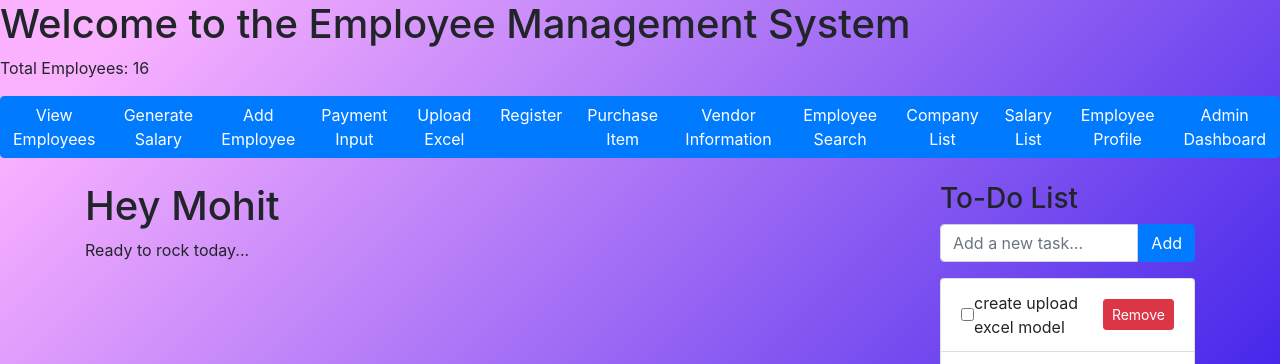
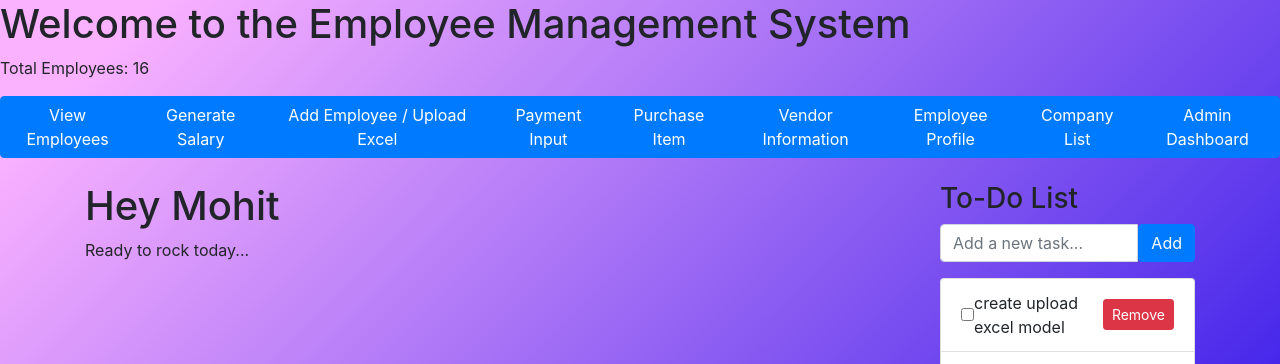
Before and after one commit to arush420/Project-X, a Django app: page / in a window 1280 px wide. Shown: the part 56-420 px from the top of the page. Run offline with Django 3.2, Linux system fonts and the light colour scheme; data comes from the database, SQL or seed files in the repository; some libraries are stand-ins or nearby versions.

Commit message:
code improved and made shorter

```diff
--- a/salary_management/employees/forms.py
+++ b/salary_management/employees/forms.py
@@ -8,10 +8,8 @@ class EmployeeForm(forms.ModelForm):
         model = Employee
         fields = ['employee_code', 'name', 'father_name', 'basic', 'transport', 'canteen', 'pf', 'esic', 'advance']
 
-
 class ExcelUploadForm(forms.Form):
     file = forms.FileField()
-
 
 class EmployeeSearchForm(forms.Form):
     employee_code_or_name = forms.CharField(label='Employee Code or Name', max_length=100)
--- a/salary_management/employees/templates/base.html
+++ b/salary_management/employees/templates/base.html
@@ -41,7 +41,7 @@
                             My Account
                         </a>
                         <ul class="dropdown-menu" aria-labelledby="navbarDropdown">
-                            <li><a class="dropdown-item" href="{% url 'employees:profile_detail' %}">My Profile</a></li>
+                            <li><a class="dropdown-item" href="{% url 'employees:user_profile_detail' %}">My Profile</a></li>
                             <li><a class="dropdown-item" href="#">Settings</a></li>
                             <li><a class="dropdown-item" href="#">Help</a></li>
                             <li><a class="dropdown-item" href="#">Sign Out</a></li>
--- a/salary_management/employees/templates/employees/employee_list.html
+++ b/salary_management/employees/templates/employees/employee_list.html
@@ -6,7 +6,7 @@
     <h1>Employee List</h1>
 
     <!-- Search form -->
-    <form method="get" action="">
+    <form method="get">
         <label for="search">Search by Employee Code or Name:</label>
         <input type="text" id="search" name="search" value="{{ search_query }}" placeholder="Enter employee code or name">
         <button type="submit">Search</button>
--- a/salary_management/employees/templates/employees/home.html
+++ b/salary_management/employees/templates/employees/home.html
@@ -12,16 +12,12 @@
     <div class="btn-group" role="group">
         <a href="{% url 'employees:employee_list' %}" class="btn btn-primary">View Employees</a>
         <a href="{% url 'employees:generate_salary' %}" class="btn btn-primary">Generate Salary</a>
-        <a href="{% url 'employees:add_employee' %}" class="btn btn-primary">Add Employee</a>
+        <a href="{% url 'employees:add_employee_and_upload' %}" class="btn btn-primary">Add Employee / Upload Excel</a>
         <a href="{% url 'employees:payment_input' %}" class="btn btn-primary">Payment Input</a>
-        <a href="{% url 'employees:upload_excel' %}" class="btn btn-primary">Upload Excel</a>
-        <a href="{% url 'employees:register' %}" class="btn btn-primary">Register</a>
         <a href="{% url 'employees:purchase_item_input' %}" class="btn btn-primary">Purchase Item</a>
         <a href="{% url 'employees:vendor_information_input' %}" class="btn btn-primary">Vendor Information</a>
-        <a href="{% url 'employees:employee_search' %}" class="btn btn-primary">Employee Search</a>
+        <a href="{% url 'employees:employee_profile' %}" class="btn btn-primary">Employee Profile</a>
         <a href="{% url 'employees:company_list' %}" class="btn btn-primary">Company List</a>
-        <a href="{% url 'employees:salary_list' %}" class="btn btn-primary">Salary List</a>
-        <a href="{% url 'employees:employee_profile' %}" class="btn btn-primary">Employee Profile</a>
         <a href="{% url 'employees:admin_dashboard' %}" class="btn btn-primary">Admin Dashboard</a>
     </div>
 
@@ -34,7 +30,7 @@
             <div class="col-3 todo-list">
                 <h3>To-Do List</h3>
 
-                <!-- Form to add a new sticky note -->
+                <!-- Form to add a new task -->
                 <form method="POST" action="{% url 'employees:add_task' %}">
                     {% csrf_token %}
                     <div class="input-group mb-3">
--- a/salary_management/employees/templates/employees/upload_excel.html
+++ b/salary_management/employees/templates/employees/upload_excel.html
@@ -1,4 +1,3 @@
-<!-- upload_excel.html -->
 {% extends 'base.html' %}
 
 {% block content %}
@@ -9,5 +8,4 @@
     {{ form.as_p }}
     <button type="submit" class="btn btn-primary">Upload</button>
 </form>
-
 {% endblock %}
--- a/salary_management/employees/urls.py
+++ b/salary_management/employees/urls.py
@@ -1,6 +1,6 @@
 from django.urls import path
-from .views import ( EmployeeListView, GenerateSalaryView, add_employee, home,
-    login_view, logout_view, register_view, employee_profile )
+from .views import ( EmployeeListView, AddEmployeeAndUploadView, GenerateSalaryView, download_template, home,
+    login_view, logout_view, register_view, employee_profile, user_profile_detail )
 from . import views
 from django.conf import settings
 from django.conf.urls.static import static
@@ -12,19 +12,15 @@ urlpatterns = [
     path('login/', views.login_view, name='login'),
     path('logout/', views.logout_view, name='logout'),
     path('dashboard/', views.dashboard_view, name='dashboard'),
+    path('user-profile/', views.user_profile_detail, name='user_profile_detail'),
     path('admin-dashboard/', views.admin_dashboard, name='admin_dashboard'),
     path('add_task/', views.add_task, name='add_task'),
     path('complete_task/<int:task_id>/', views.complete_task, name='complete_task'),
     path('delete_task/<int:task_id>/', views.delete_task, name='delete_task'),
-    path('add_employee/', add_employee, name='add_employee'),
-    path('upload-excel/', views.upload_excel, name='upload_excel'),
-    path('profile/', views.profile_detail, name='profile_detail'),
-    path('employees/<str:employee_code>/', views.employee_detail, name='employee_detail'),
-    path('employee/search/', views.employee_search, name='employee_search'),
-    path('employee/profile/', employee_profile, name='employee_profile'),
+    path('add_employee/', AddEmployeeAndUploadView.as_view(), name='add_employee_and_upload'),
+    path('employee_profile/', views.employee_profile, name='employee_profile'),
     path('generate_salary/', GenerateSalaryView.as_view(), name='generate_salary'),
-    path('salary/list/', views.salary_list, name='salary_list'),
-    path('download-template/', views.download_template, name='download_template'),
+    path('download-template/', download_template, name='download_template'),
     path('payment-input/', views.payment_input, name='payment_input'),
     path('purchase-item-input/', views.purchase_item_input, name='purchase_item_input'),
     path('vendor-information-input/', views.vendor_information_input, name='vendor_information_input'),
--- a/salary_management/employees/views.py
+++ b/salary_management/employees/views.py
@@ -1,5 +1,5 @@
 from decimal import Decimal
-
+from django.core.exceptions import ValidationError
 from django.shortcuts import render, redirect, get_object_or_404
 from .models import Employee, Salary, Task, Profile, Payment, PurchaseItem, VendorInformation, MONTH_CHOICES, Company
 from django.db.models import Q, Sum
@@ -63,295 +63,189 @@ class EmployeeListView(ListView):
 
     def get_queryset(self):
         search_query = self.request.GET.get('search', '')
-        if search_query:
-            return Employee.objects.filter(
-                Q(employee_code__icontains=search_query) | Q(name__icontains=search_query)
-            )
-        return Employee.objects.all()
-
-    def get_context_data(self, **kwargs):
-        context = super().get_context_data(**kwargs)
-        context['search_query'] = self.request.GET.get('search', '')
-        return context
+        return Employee.objects.filter(
+            Q(employee_code__icontains=search_query) | Q(name__icontains=search_query)
+        ) if search_query else Employee.objects.all()
 
 
 def employee_detail(request, employee_code):
     employee = get_object_or_404(Employee, employee_code=employee_code)
     return render(request, 'employee_detail.html', {'employee': employee})
 
-def employee_search(request):
-    if request.method == "POST":
-        employee_code = request.POST.get('employee_code')
-        return HttpResponseRedirect(reverse('employees:employee_detail', args=[employee_code]))
-    return render(request, 'employees/employee_search.html')
+
+def handle_file_upload(file):
+    df = pd.read_excel(file)
+    for _, row in df.iterrows():
+        if Employee.objects.filter(employee_code=row['employee_code']).exists():
+            continue
+        Employee.objects.create(
+            employee_code=row['employee_code'],
+            name=row['name'],
+            father_name=row['father_name'],
+            basic=row['basic'],
+            transport=row['transport'],
+            canteen=row['canteen'],
+            pf=row['pf'],
+            esic=row['esic'],
+            advance=row['advance']
+        )
+
+
+import pandas as pd
+from decimal import Decimal
+from django.core.exceptions import ValidationError
+
+def handle_file_upload(file):
+    try:
+        df = pd.read_excel(file)
+
+        # Required columns in the uploaded Excel file
+        required_columns = ['employee_code', 'name', 'father_name', 'basic', 'transport', 'canteen', 'pf', 'esic', 'advance']
+
+        # Check if all required columns are present in the file
+        for col in required_columns:
+            if col not in df.columns:
+                raise ValidationError(f"Missing required column: {col}")
+
+        # Iterate through the rows and save employees
+        for _, row in df.iterrows():
+            # Validate and convert data before saving
+            try:
+                employee_code = str(row['employee_code']).strip()
+                name = str(row['name']).strip()
+                father_name = str(row['father_name']).strip()
+                basic = Decimal(row['basic'])
+                transport = Decimal(row.get('transport', 0))
+                canteen = Decimal(row.get('canteen', 0))
+                pf = Decimal(row.get('pf', 0))
+                esic = Decimal(row.get('esic', 0))
+                advance = Decimal(row.get('advance', 0))
+
+                # Skip if employee already exists
+                if Employee.objects.filter(employee_code=employee_code).exists():
+                    continue
+
+                # Create a new employee object
+                Employee.objects.create(
+                    employee_code=employee_code,
+                    name=name,
+                    father_name=father_name,
+                    basic=basic,
+                    transport=transport,
+                    canteen=canteen,
+                    pf=pf,
+                    esic=esic,
+                    advance=advance
+                )
+            except Exception as e:
+                print(f"Error processing row: {row}. Error: {e}")
+                continue
+
+    except Exception as e:
+        raise ValidationError(f"Error processing file: {e}")
+
+
+class AddEmployeeAndUploadView(View):
+    def get(self, request):
+        return render(request, 'employees/add_employee.html', {
+            'add_employee_form': EmployeeForm(),
+            'upload_form': ExcelUploadForm(),
+        })
+
+    def post(self, request):
+        if 'add_employee_form' in request.POST:
+            form = EmployeeForm(request.POST)
+            if form.is_valid():
+                form.save()
+                messages.success(request, 'Employee added successfully!')
+                return redirect('employees:employee_list')
+            else:
+                messages.error(request, 'Failed to add employee. Please check the form.')
+
+        elif 'upload_form' in request.FILES:
+            form = ExcelUploadForm(request.POST, request.FILES)
+            if form.is_valid():
+                try:
+                    handle_file_upload(request.FILES['file'])
+                    messages.success(request, 'Employees uploaded successfully!')
+                except ValidationError as e:
+                    messages.error(request, f"File upload failed: {e}")
+                return redirect('employees:employee_list')
+
+        return self.get(request)
+
 
 
 class GenerateSalaryView(View):
-    template_name = 'employees/generate_salary.html'
-
     def get(self, request):
-        return self.render_salary_form()
+        return render(request, 'employees/generate_salary.html', {
+            'employees': Employee.objects.all(),
+            'months': range(1, 13),
+            'current_year': timezone.now().year
+        })
 
     def post(self, request):
         month, year, days_in_month = self.get_salary_params(request)
-
         if not month or not year or not days_in_month:
-            return self.render_error('Please provide all inputs: month, year, and days in the month.')
-
-        try:
-            month, year, days_in_month = int(month), int(year), int(days_in_month)
-        except ValueError:
-            return self.render_error('Invalid input for month, year, or days in month.')
+            return self.render_error(request, 'Please provide all inputs.')
 
         employees = Employee.objects.all()
-        salary_data, total_net_salary = self.calculate_salaries(request, employees, days_in_month, month, year)
+        salary_data, total_net_salary = self.calculate_salaries(request, employees, int(days_in_month), int(month),
+                                                                int(year))
 
         return render(request, 'employees/salary_report.html', {
             'salary_data': salary_data,
-            'total_net_salary': f'{total_net_salary:.2f}',
+            'total_net_salary': total_net_salary,
             'month': month,
             'year': year
         })
 
     def get_salary_params(self, request):
-        """Helper function to extract and validate POST parameters."""
-        month = request.POST.get('month')
-        year = request.POST.get('year')
-        days_in_month = request.POST.get('days_in_month')
-        return month, year, days_in_month
-
-    def render_salary_form(self, error=None):
-        """Helper method to render the salary form with employees and months."""
-        employees = Employee.objects.all()
-        current_year = timezone.now().year
-        months = range(1, 13)
-        context = {
-            'employees': employees,
-            'current_year': current_year,
-            'months': months,
-        }
-        if error:
-            context['error'] = error
-        return render(self.request, self.template_name, context)
-
-    def render_error(self, error_message):
-        """Helper method to render an error message."""
-        return self.render_salary_form(error=error_message)
+        return request.POST.get('month'), request.POST.get('year'), request.POST.get('days_in_month')
 
     def calculate_salaries(self, request, employees, days_in_month, month, year):
-        salary_data = []
-        total_net_salary = 0
-
+        salary_data, total_net_salary = [], Decimal(0)
         for employee in employees:
-            days_worked = request.POST.get(f'days_worked_{employee.id}', 0)
+            days_worked = int(request.POST.get(f'days_worked_{employee.id}', 0))
             advance = Decimal(request.POST.get(f'advance_{employee.id}', 0))
-            try:
-                days_worked = int(days_worked)
-            except ValueError:
-                days_worked = 0
 
             gross_salary, net_salary = self.calculate_salary(employee, days_worked, days_in_month)
-
-            # Deduct advance from net salary
             net_salary -= advance
 
             Salary.objects.update_or_create(
                 employee=employee, month=month, year=year,
-                defaults={
-                    'gross_salary': gross_salary,
-                    'net_salary': net_salary,
-                    'advance': advance,
-                    'date_generated': timezone.now()
-                }
+                defaults={'gross_salary': gross_salary, 'net_salary': net_salary, 'advance': advance}
             )
 
             salary_data.append({
                 'employee_code': employee.employee_code,
                 'name': employee.name,
-                'month': month,
-                'year': year,
-                'basic_salary': employee.basic,  # Assuming it's in the Employee model
-                'transport': employee.transport,
-                'canteen': employee.canteen,
-                'pf': employee.pf,
-                'esic': employee.esic,
-                'advance': f'{advance:.2f}',  # If it's available
-                'gross_salary': f'{gross_salary:.2f}',
-                'net_salary': f'{net_salary:.2f}',
+                'gross_salary': gross_salary,
+                'net_salary': net_salary,
             })
 
             total_net_salary += net_salary
-
         return salary_data, total_net_salary
 
-
     def calculate_salary(self, employee, days_worked, days_in_month):
-        if days_in_month <= 0:
-            raise ValueError("Days in month must be greater than 0.")
-        if days_worked > days_in_month:
-            days_worked = days_in_month # Cap days worked to days in month
-            print("Number of days work exceed working days in month. Hence days worked = working days ")
-
         basic, transport, canteen = employee.basic, employee.transport, employee.canteen
-        pf_percentage, esic_percentage = employee.pf, employee.esic
-
-        # Calculate gross salary based on days worked
-        gross_salary = ((basic + transport) / days_in_month) * days_worked
-
-        # Calculate PF and ESIC amounts
-        pf_amount = (pf_percentage / 100) * basic
-        esic_amount = (esic_percentage / 100) * basic
-
-        # Calculate net salary by subtracting deductions
-        net_salary = gross_salary - (canteen + pf_amount + esic_amount)
-
+        gross_salary = (basic + transport) / days_in_month * days_worked
+        pf = employee.pf / 100 * basic
+        esic = employee.esic / 100 * basic
+        net_salary = gross_salary - (canteen + pf + esic)
         return round(gross_salary, 2), round(net_salary, 2)
 
 
-def add_employee(request):
-    if request.method == 'POST':
-        form = EmployeeForm(request.POST)
-        if form.is_valid():
-            form.save()
-            return redirect('employees:employee_list')
-    else:
-        form = EmployeeForm()
-
-    return render(request, 'employees/add_employee.html', {'form': form})
-
-def add_employee_and_upload(request):
-    if request.method == 'POST':
-        if 'add_employee_form' in request.POST:
-            add_employee_form = EmployeeForm(request.POST)
-            if add_employee_form.is_valid():
-                add_employee_form.save()
-                messages.success(request, 'Employee added successfully!')
-                return redirect('employees:employee_list')
-        else:
-            add_employee_form = EmployeeForm()
-
-        if 'upload_form' in request.FILES:
-            upload_form = ExcelUploadForm(request.POST, request.FILES)
-            if upload_form.is_valid():
-                excel_file = request.FILES['file']
-                try:
-                    # Process the uploaded file and create employees
-                    df = pd.read_excel(excel_file)
-                    for _, row in df.iterrows():
-                        if Employee.objects.filter(employee_code=row['employee_code']).exists():
-                            messages.error(request, f"Employee with code {row['employee_code']} already exists.")
-                            continue
-                        Employee.objects.create(
-                            employee_code=row['employee_code'],
-                            name=row['name'],
-                            father_name=row['father_name'],
-                            basic=row['basic'],
-                            transport=row['transport'],
-                            canteen=row['canteen'],
-                            pf=row['pf'],
-                            esic=row['esic'],
-                            advance=row['advance']
-                        )
-                    messages.success(request, 'Employees uploaded successfully!')
-                except Exception as e:
-                    messages.error(request, f"Error processing file: {e}")
-                return redirect('employees:employee_list')
-        else:
-            upload_form = ExcelUploadForm()
-
-    else:
-        add_employee_form = EmployeeForm()
-        upload_form = ExcelUploadForm()
-
-    return render(request, 'employees/add_employee.html', {
-        'add_employee_form': add_employee_form,
-        'upload_form': upload_form,
-    })
-
-
-def handle_uploaded_file(f):
-    # Use Pandas to read the uploaded Excel file
-    df = pd.read_excel(f, engine='openpyxl')
-
-    # Perform predefined operations on the DataFrame (df)
-    # For example, summing up a specific column or filtering rows
-    # Example operation: Calculate the sum of a 'Salary' column
-    if 'Salary' in df.columns:
-        total_salary = df['Salary'].sum()
-    else:
-        total_salary = None
-
-    # Perform other operations as needed
-    return total_salary
-
-
-def upload_excel(request):
-    if request.method == 'POST':
-        form = ExcelUploadForm(request.POST, request.FILES)
-        if form.is_valid():
-            excel_file = request.FILES['file']
-
-            # Load the Excel file using pandas
-            try:
-                df = pd.read_excel(excel_file)
-
-                # Iterate over the rows and create Employee objects
-                for _, row in df.iterrows():
-                    try:
-                        # Check if employee already exists
-                        if Employee.objects.filter(employee_code=row['employee_code']).exists():
-                            messages.error(request, f"Employee with code {row['employee_code']} already exists.")
-                            continue  # Skip this employee if already exists
-
-                        # Create a new employee
-                        Employee.objects.create(
-                            employee_code=row['employee_code'],
-                            name=row['name'],
-                            father_name=row['father_name'],
-                            basic=float(row['basic']),
-                            transport=float(row['transport']),
-                            canteen=float(row['canteen']),
-                            pf=float(row['pf']),
-                            esic=float(row['esic']),
-                            advance=float(row['advance'])
-                        )
-
-                    except ValueError:
-                        messages.error(request, f"Invalid data format in row with employee code {row['employee_code']}")
-                        continue  # Skip this employee if data is invalid
-
-                messages.success(request, 'Employees added successfully!')
-                return redirect('employees:employee_list')
-
-            except Exception as e:
-                messages.error(request, f'Error processing file: {e}')
-    else:
-        form = ExcelUploadForm()
-
-    return render(request, 'employees/upload_excel.html', {'form': form})
-
-
-# to download salary report
 def download_template(request):
-    # Create a sample DataFrame to match the Employee model fields
     data = {
-        'employee_code': ['E001', 'E002'],
-        'name': ['John Doe', 'Jane Doe'],
-        'father_name': ['Father1', 'Father2'],
-        'basic': [0000, 0000],
-        'transport': [000, 000],
-        'canteen': [000, 000],
-        'pf': [0, 0],
-        'esic': [0, 0],
-        'advance': [00, 0]
+        'employee_code': ['E001', 'E002'], 'name': ['John Doe', 'Jane Doe'],
+        'father_name': ['Father1', 'Father2'], 'basic': [0, 0], 'transport': [0, 0],
+        'canteen': [0, 0], 'pf': [0, 0], 'esic': [0, 0], 'advance': [0, 0]
     }
     df = pd.DataFrame(data)
-
-    # Create an Excel file from the DataFrame
     response = HttpResponse(content_type='application/ms-excel')
     response['Content-Disposition'] = 'attachment; filename="employee_template.xlsx"'
     df.to_excel(response, index=False)
-
     return response
 
 
@@ -377,11 +271,6 @@ def employee_profile(request):
     }
     return render(request, 'employees/employee_profile.html', context)
 
-
-def profile_detail(request):
-    # Assuming there's only one profile; if there are many, you can modify the logic.
-    profile = get_object_or_404(Employee, employee_code="001")  # Retrieve the profile with id=1 (modify as needed)
-    return render(request, 'employees/profile_detail.html', {'profile': profile})
 
 def salary_list(request):
     month = request.GET.get('month')
@@ -439,6 +328,11 @@ def logout_view(request):
 
 def dashboard_view(request):
     return render(request, 'employees/dashboard.html')
+
+def user_profile_detail(request):
+    # Assuming there's only one profile; if there are many, you can modify the logic.
+    profile = get_object_or_404(Employee, employee_code="001")  # Retrieve the profile with id=1 (modify as needed)
+    return render(request, 'employees/user_profile_detail.html', {'profile': profile})
 
 #creating a custom admin dashboard
 def admin_dashboard(request):
```
Also changed, not shown: salary_management/employees/models.py (+3 -10 lines), salary_management/employees/templates/employees/add_employee.html (+3 -4 lines), salary_management/employees/templates/employees/generate_salary.html (+3 -11 lines), salary_management/employees/templates/employees/salary_list.html (+11 -15 lines), salary_management/employees/templates/employees/salary_report.html (line endings or trailing spaces), salary_management/employees/templates/employees/user_profile_detail.html (renamed from salary_management/employees/templates/employees/profile_detail.html).
